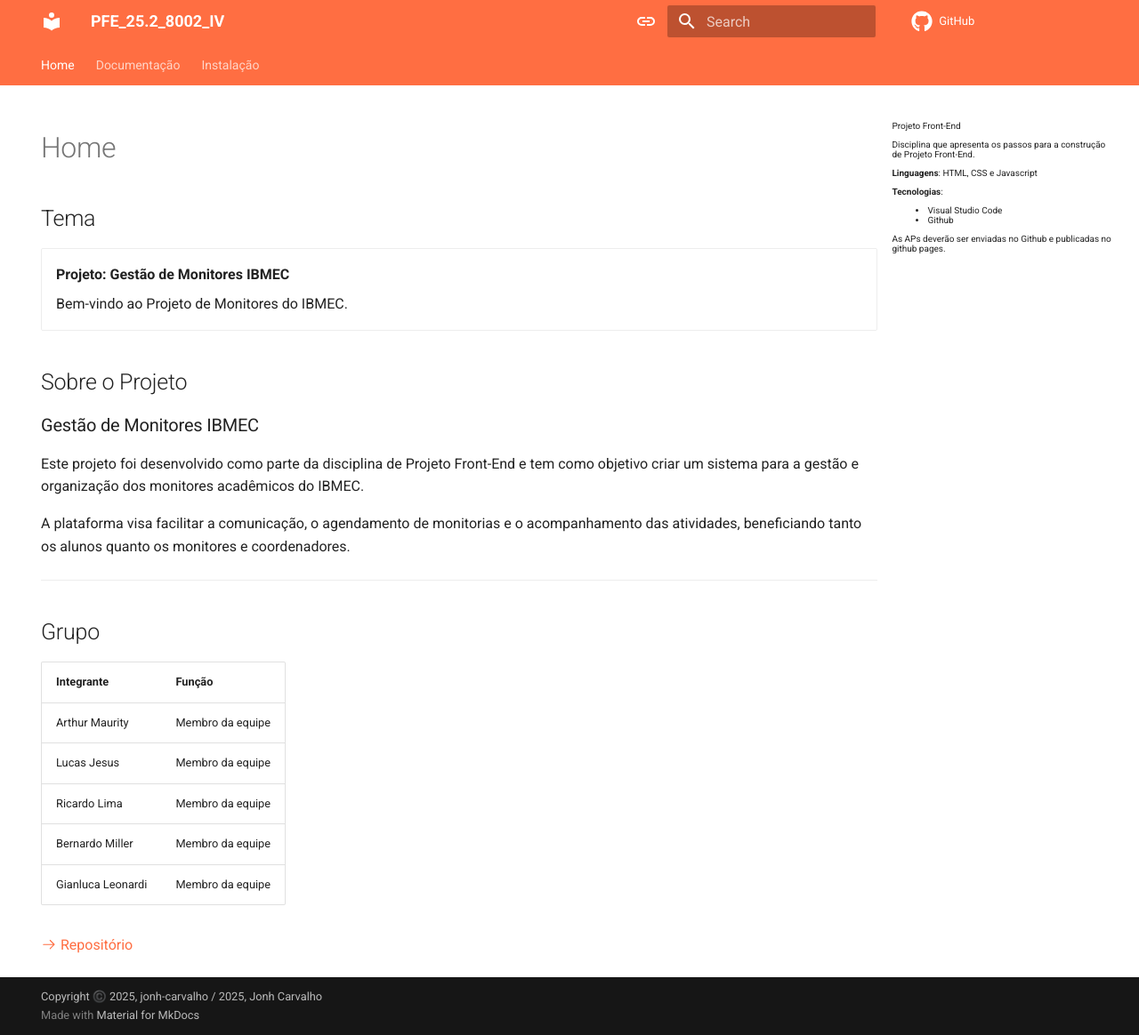
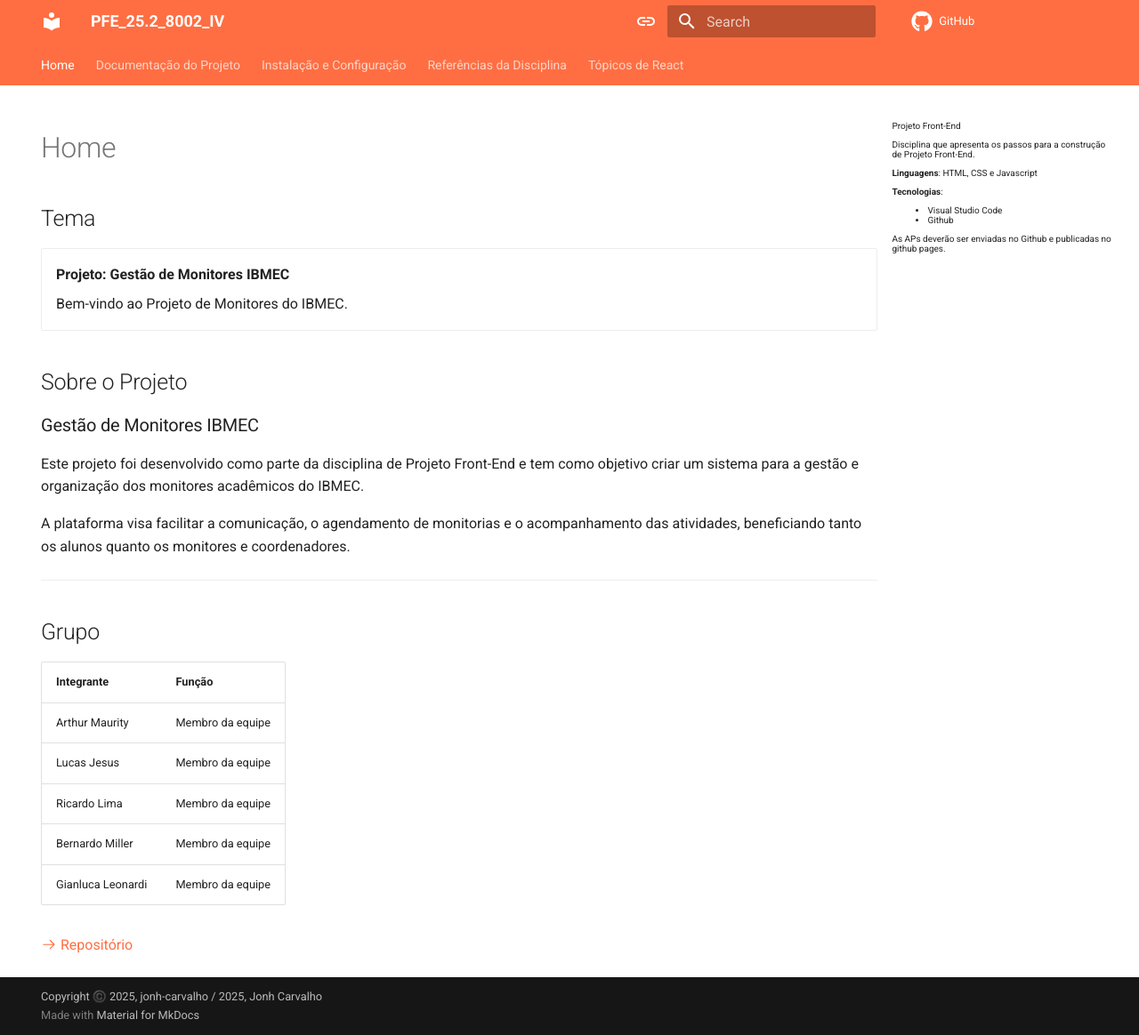
Before and after one commit to Projetos-de-Extensao/PFE_25.2_8002_IV, an MkDocs documentation site: the page built from docs/index.md, in a window 1280 px wide and 1164 px high. Shown: the whole window at 89% size. Built offline with MkDocs 1.6.1 and Material for MkDocs 9.7.7, drawn with Linux system fonts in a browser that asks for light colours; comment, search, counter and statistics services are not loaded.

Commit message:
Update navigation structure in mkdocs.yml

```diff
--- a/mkdocs.yml
+++ b/mkdocs.yml
@@ -108,10 +108,22 @@ theme:
 # Estrutura de navegação (Menu lateral)
 nav:
   - Home: index.md
-  - Documentação:
-      - 'Visão Geral': docs/visaogeral.md
-      - 'Funcionalidades': docs/funcionalidades.md
-      - 'Modelo de Dados': docs/modelo-dados.md
-  - Instalação:
-      - 'Ambiente': docs/ambiente.md
-      - 'Como Rodar': docs/como-rodar.md
+  - Documentação do Projeto:
+      - Visão Geral: docs/visaogeral.md
+      - Funcionalidades: docs/funcionalidades.md
+      - Modelo de Dados: docs/modelo-dados.md
+  - Instalação e Configuração:
+      - Ambiente: docs/ambiente.md
+      - Como Rodar: docs/como-rodar.md
+  - Referências da Disciplina:
+      - Aulas: Disciplina/Aulas.md
+      - Github: github.md
+      - Mkdocs: mkdocs.md
+      - CodeSpace: Codespace.md
+  - Tópicos de React:
+      - Introdução: React/01_Intro.md
+      - Componentes: React/Componentes.md
+      - Hooks: React/Hooks.md
+      - Context API: React/ContextAPI.md
+      - React Router: React/ReactRouter.md
+      - Redux: React/Redux.md
```
